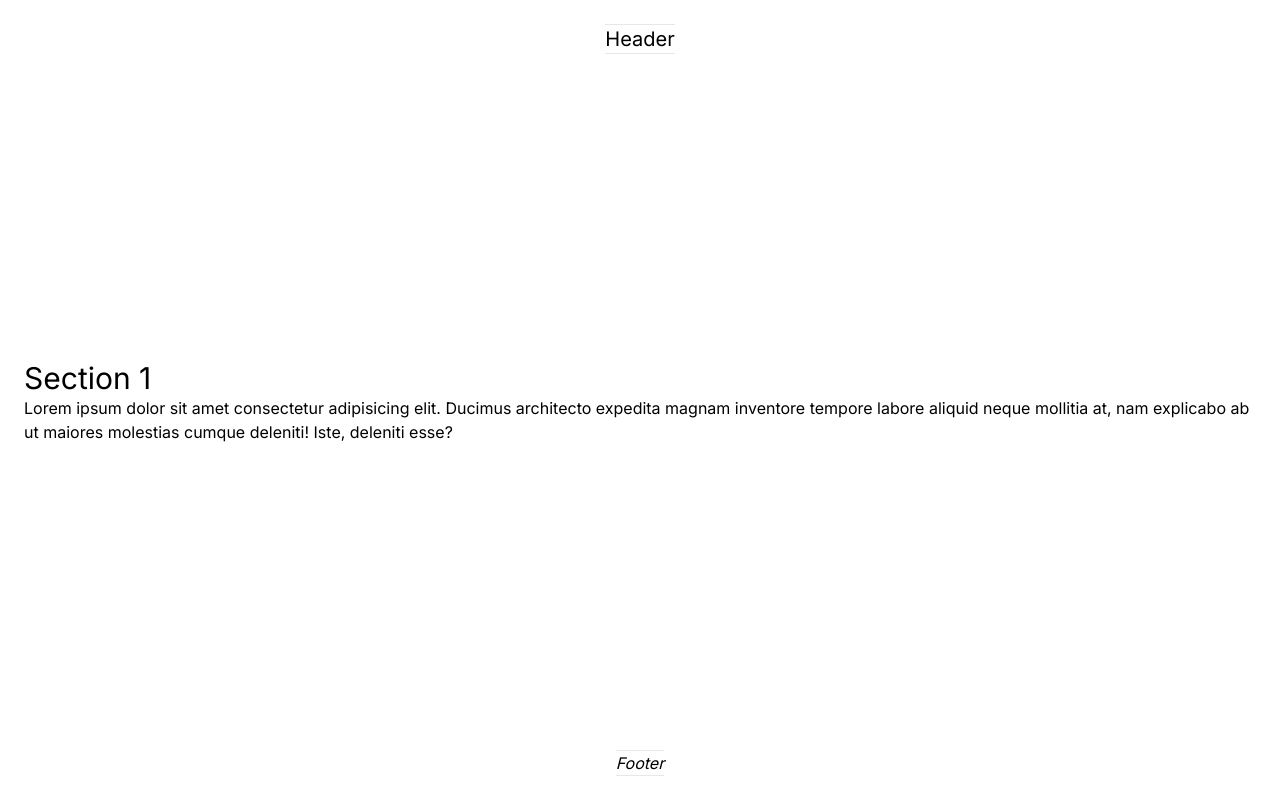
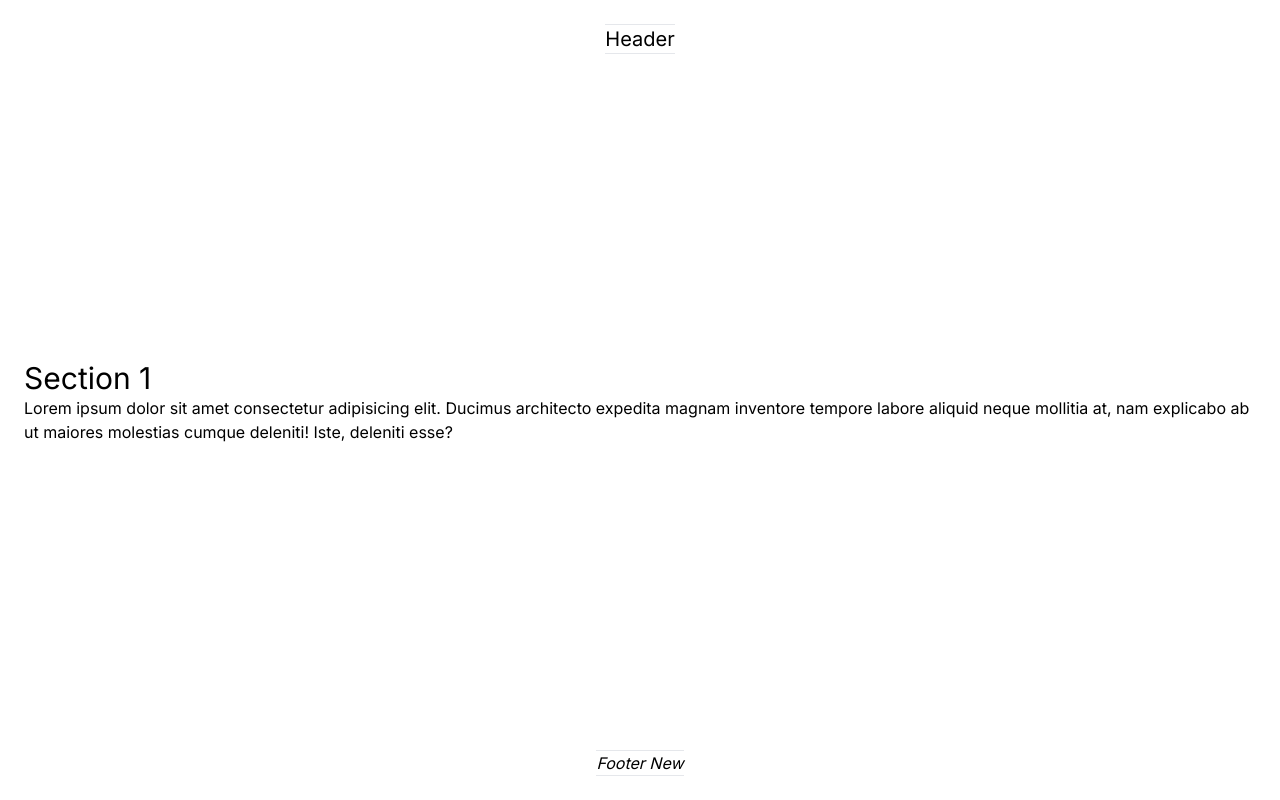
Before and after one commit to baza-trainee/plaipich-frontend, a Next.js app: page / in a window 1280 px wide. Built offline with nearby package versions, Linux system fonts and the light colour scheme.

Commit message:
Test changes

```diff
--- a/src/components/footer/footer.tsx
+++ b/src/components/footer/footer.tsx
@@ -2,7 +2,7 @@ export default function Footer() {
     return (
         <footer>
             <hr />
-            <div className="italic">Footer</div>
+            <div className="italic">Footer New</div>
             <hr />
         </footer>
     )
```
